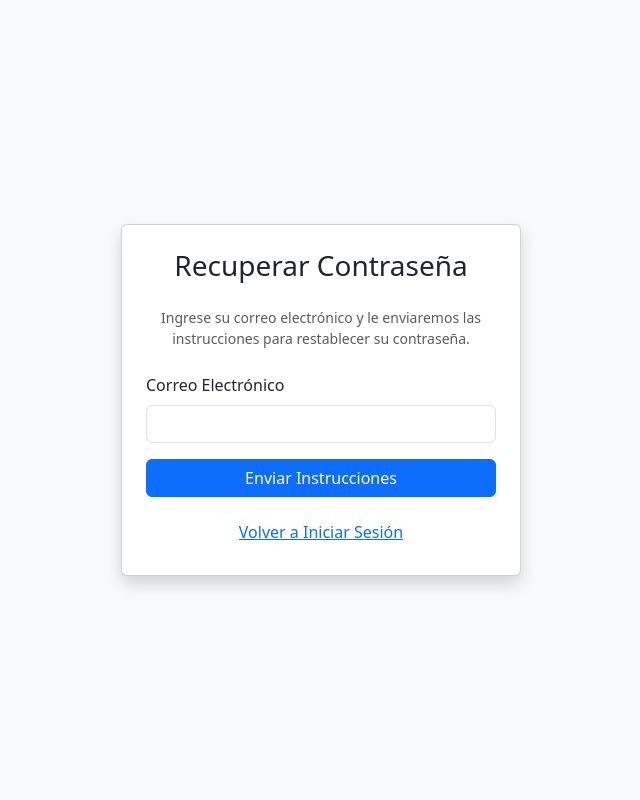
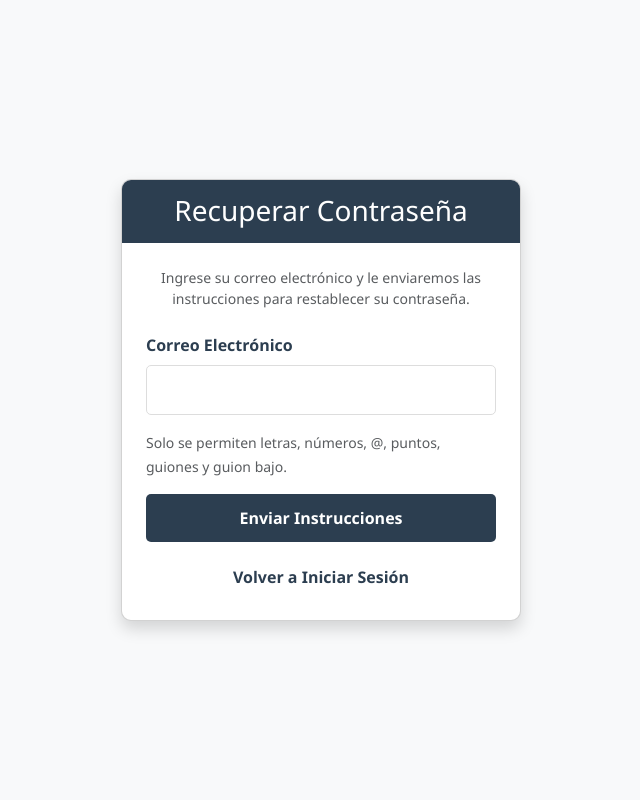
Before and after one commit to JasFerz001/FerreSys, a PHP site: page /FerreSys/modelos/login/recuperar_clave.php in a window 1280 px wide. Shown: the whole page, without its empty margins (319-959 px from the left). Run offline with PHP 8.4, Linux system fonts and the light colour scheme; some libraries are stand-ins or nearby versions.

Commit message:
Agregue CSS y Validación

```diff
--- /dev/null
+++ b/css/recuperarclave.css
@@ -0,0 +1,73 @@
+body {
+    background: white;
+    height: 100vh;
+    display: flex;
+    align-items: center;
+    justify-content: center;
+    font-family: 'Segoe UI', Tahoma, Geneva, Verdana, sans-serif;
+}
+
+/* Card (contenedor principal) */
+.card {
+    border-radius: 10px;
+    box-shadow: 0 5px 20px rgba(0, 0, 0, 0.1);
+    overflow: hidden;
+}
+
+/* Encabezado del formulario */
+.card h3 {
+    background: #2c3e50;
+    color: white;
+    padding: 15px;
+    margin: -25px -25px 25px -25px; /* Para que ocupe todo el ancho */
+    border-radius: 10px 10px 0 0;
+    text-align: center;
+}
+
+/* Cuerpo del formulario */
+.card .form-label {
+    font-weight: 600;
+    color: #2c3e50;
+}
+
+.form-control {
+    padding: 12px 15px;
+    border-radius: 5px;
+    margin-bottom: 15px;
+    border: 1px solid #ddd;
+    transition: all 0.3s;
+}
+
+.form-control:focus {
+    border-color: #2c3e50;
+    box-shadow: 0 0 0 0.25rem rgba(78, 115, 223, 0.25);
+}
+
+/* Botón de enviar */
+.btn-primary {
+    background-color: #2c3e50;
+    border: none;
+    padding: 12px;
+    font-weight: 600;
+    transition: all 0.3s;
+    color: white;
+    border-radius: 5px;
+}
+
+.btn-primary:hover {
+    background-color: #1a252f;
+}
+
+/* Botón de enlace (volver a login) */
+.btn-link {
+    color: #2c3e50 !important;
+    text-decoration: none !important;
+    font-weight: 600;
+}
+
+.btn-link:hover,
+.btn-link:focus,
+.btn-link:active {
+    color: #2c3e50 !important;
+    text-decoration: underline !important; /* opcional */
+}
--- a/modelos/login/recuperar_clave.php
+++ b/modelos/login/recuperar_clave.php
@@ -1,4 +1,5 @@
 <?php
+
 use PHPMailer\PHPMailer\PHPMailer;
 use PHPMailer\PHPMailer\SMTP;
 use PHPMailer\PHPMailer\Exception;
@@ -87,7 +88,6 @@ if ($_SERVER["REQUEST_METHOD"] == "POST") {
                     $mail->send();
                     $message = 'Si una cuenta con ese correo existe, hemos enviado las instrucciones para restablecer la contraseña.';
                     $message_type = 'success';
-
                 } catch (Exception $e) {
                     // En caso de error, no reveles detalles al usuario. Regístralo en un log.
                     // error_log("Error al enviar correo: " . $mail->ErrorInfo);
@@ -108,17 +108,21 @@ if ($_SERVER["REQUEST_METHOD"] == "POST") {
 ?>
 <!DOCTYPE html>
 <html lang="es">
+
 <head>
     <meta charset="UTF-8">
     <title>Recuperar Contraseña</title>
     <link href="https://cdn.jsdelivr.net/npm/bootstrap@5.3.0-alpha3/dist/css/bootstrap.min.css" rel="stylesheet">
+    <link href="../../css/recuperarclave.css" rel="stylesheet">
 </head>
+
 <body class="bg-light">
     <div class="container vh-100 d-flex justify-content-center align-items-center">
         <div class="card shadow p-4" style="width: 25rem;">
             <h3 class="text-center mb-4">Recuperar Contraseña</h3>
 
-            <?php if (!empty($_POST)): // Mostrar el mensaje solo después de enviar el formulario ?>
+            <?php if (!empty($_POST)): // Mostrar el mensaje solo después de enviar el formulario
+            ?>
                 <div class="alert alert-<?php echo $message_type; ?>">
                     <?php echo $message; ?>
                 </div>
@@ -131,7 +135,13 @@ if ($_SERVER["REQUEST_METHOD"] == "POST") {
             <form method="post" action="recuperar_clave.php" class="mt-2">
                 <div class="mb-3">
                     <label for="correo" class="form-label">Correo Electrónico</label>
-                    <input type="email" name="correo" id="correo" class="form-control" required>
+                    <input type="email"
+                        name="correo"
+                        id="correo"
+                        class="form-control"
+                        required
+                        autocomplete="off">
+                    <small class="text-muted">Solo se permiten letras, números, @, puntos, guiones y guion bajo.</small>
                 </div>
                 <div class="d-grid">
                     <button type="submit" class="btn btn-primary">Enviar Instrucciones</button>
@@ -143,4 +153,13 @@ if ($_SERVER["REQUEST_METHOD"] == "POST") {
         </div>
     </div>
 </body>
+<script>
+    const correoInput = document.getElementById('correo');
+
+    correoInput.addEventListener('input', function() {
+        // Reemplazamos caracteres no permitidos
+        this.value = this.value.replace(/[^a-zA-Z0-9@._-]/g, '');
+    });
+</script>
+
 </html>
```
